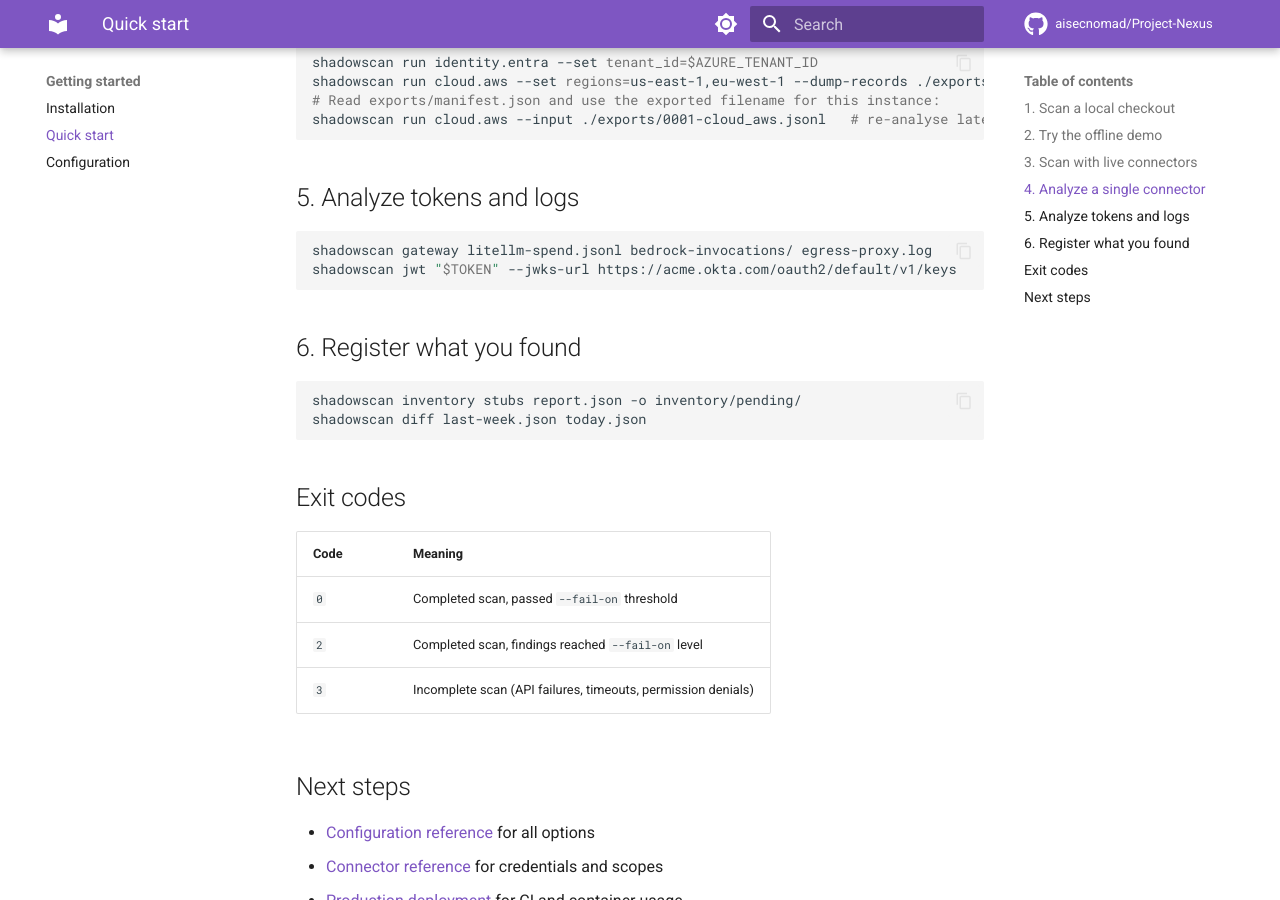
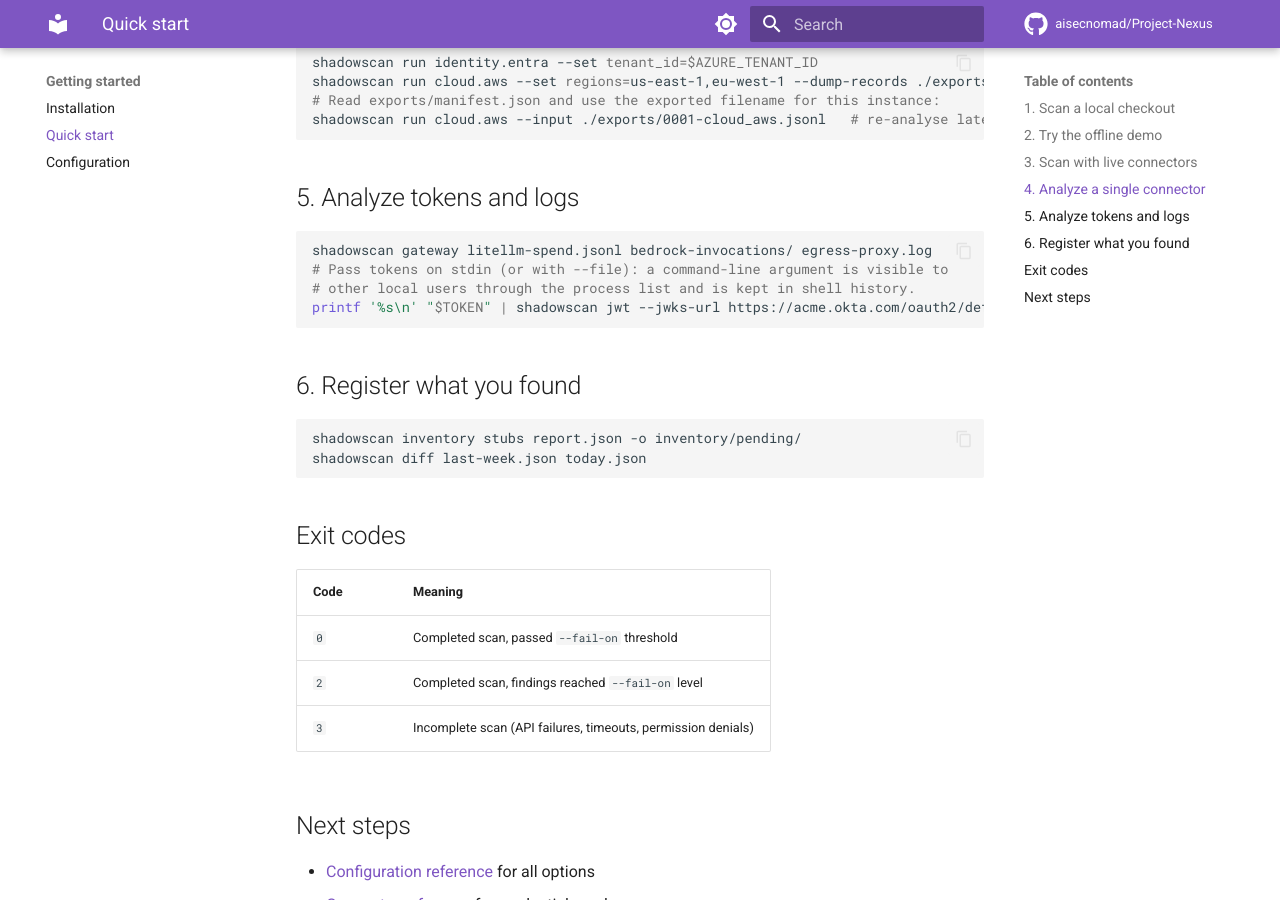
Before and after one commit to aisecnomad/Project-Nexus, an MkDocs documentation site: the page built from docs/getting-started/quickstart.md, in a window 1280 px wide and 900 px high, scrolled down 1385 px. Built offline with MkDocs 1.6.1 and Material for MkDocs 9.7.7, drawn with Linux system fonts in a browser that asks for light colours; comment, search, counter and statistics services are not loaded.

Commit message:
Pass the quickstart JWT on stdin instead of the command line
A token given as a command-line argument is visible to other local users
through the process list and is kept in shell history. The jwt command
already reads tokens from stdin, so pipe it through the printf builtin.

Co-Authored-By: Claude Opus 5.5 <noreply@anthropic.com>
Claude-Session: https://claude.ai/code/session_01MgqwgJ3mZY4AfBY9zQH3vZ
Signed-off-by: Claude <noreply@anthropic.com>

````diff
--- a/docs/getting-started/quickstart.md
+++ b/docs/getting-started/quickstart.md
@@ -71,7 +71,9 @@ shadowscan run cloud.aws --input ./exports/0001-cloud_aws.jsonl   # re-analyse l
 
 ```bash
 shadowscan gateway litellm-spend.jsonl bedrock-invocations/ egress-proxy.log
-shadowscan jwt "$TOKEN" --jwks-url https://acme.okta.com/oauth2/default/v1/keys
+# Pass tokens on stdin (or with --file): a command-line argument is visible to
+# other local users through the process list and is kept in shell history.
+printf '%s\n' "$TOKEN" | shadowscan jwt --jwks-url https://acme.okta.com/oauth2/default/v1/keys
 ```
 
 ## 6. Register what you found
````
